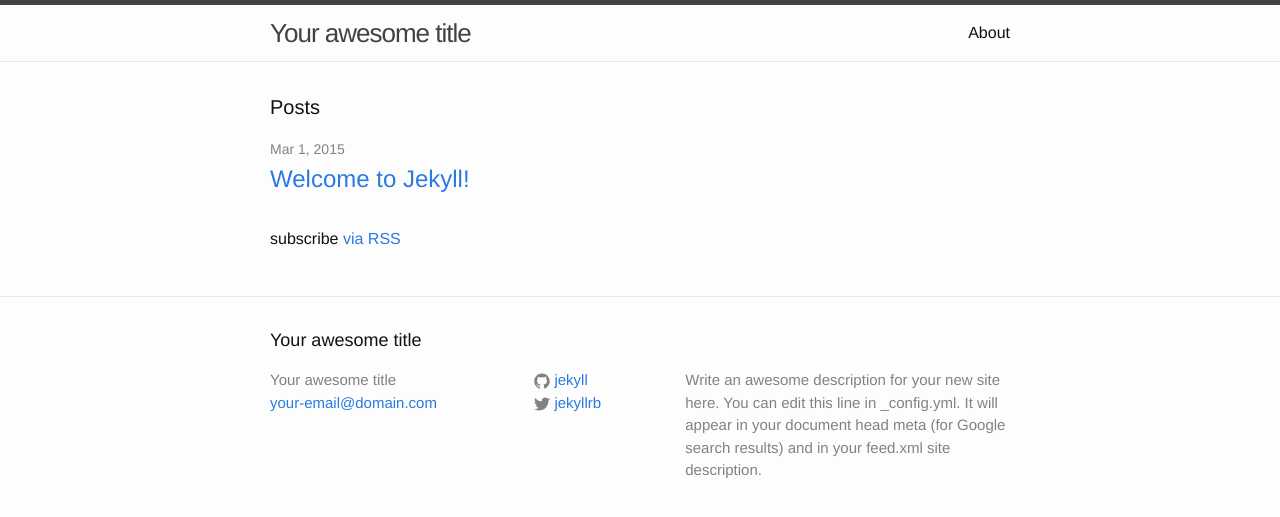
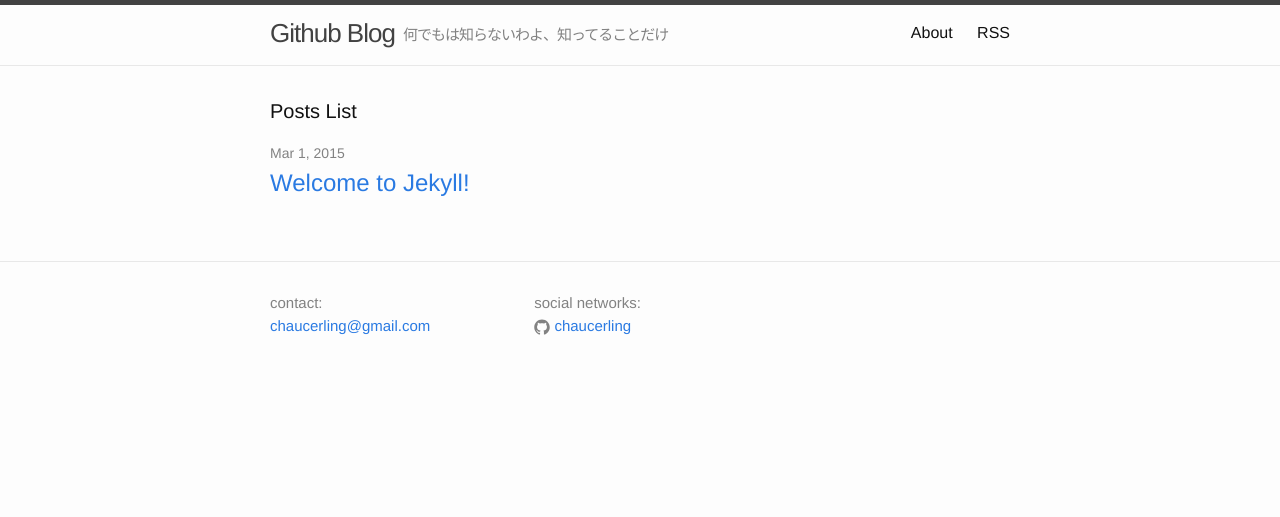
Before and after one commit to chaucerling/chaucerling.github.io, a Jekyll site: the page built from index.html, in a window 1280 px wide. Shown: the top 517 px of the page. Built offline with Jekyll 4.4.1, drawn with Linux system fonts in a browser that asks for light colours.

Commit message:
change css and config

```diff
--- a/_config.yml
+++ b/_config.yml
@@ -1,14 +1,12 @@
 # Site settings
-title: Your awesome title
-email: your-email@domain.com
+title: Github Blog
+email: chaucerling@gmail.com
 description: > # this means to ignore newlines until "baseurl:"
-  Write an awesome description for your new site here. You can edit this
-  line in _config.yml. It will appear in your document head meta (for
-  Google search results) and in your feed.xml site description.
+  何でもは知らないわよ、知ってることだけ
 baseurl: "" # the subpath of your site, e.g. /blog/
 url: "http://yourdomain.com" # the base hostname & protocol for your site
-twitter_username: jekyllrb
-github_username:  jekyll
+twitter_username:
+github_username:  chaucerling
 
 # Build settings
 markdown: kramdown
--- a/_includes/footer.html
+++ b/_includes/footer.html
@@ -2,18 +2,17 @@
 
   <div class="wrapper">
 
-    <h2 class="footer-heading">{{ site.title }}</h2>
-
     <div class="footer-col-wrapper">
       <div class="footer-col  footer-col-1">
         <ul class="contact-list">
-          <li>{{ site.title }}</li>
+          <li>contact:</li>
           <li><a href="mailto:{{ site.email }}">{{ site.email }}</a></li>
         </ul>
       </div>
 
       <div class="footer-col  footer-col-2">
         <ul class="social-media-list">
+          <li>social networks:</li>
           {% if site.github_username %}
           <li>
             <a href="https://github.com/{{ site.github_username }}">
@@ -45,9 +44,9 @@
         </ul>
       </div>
 
-      <div class="footer-col  footer-col-3">
+<!--       <div class="footer-col  footer-col-3">
         <p class="text">{{ site.description }}</p>
-      </div>
+      </div> -->
     </div>
 
   </div>
--- a/_includes/header.html
+++ b/_includes/header.html
@@ -3,6 +3,7 @@
   <div class="wrapper">
 
     <a class="site-title" href="{{ site.baseurl }}/">{{ site.title }}</a>
+    <span class="text site-sub-title">{{ site.description }}</span>
 
     <nav class="site-nav">
       <a href="#" class="menu-icon">
--- a/_sass/_layout.scss
+++ b/_sass/_layout.scss
@@ -21,6 +21,16 @@
     &:visited {
         color: $grey-color-dark;
     }
+}
+
+.site-sub-title {
+    font-size: 15px;
+    line-height: 60px;
+    color: $grey-color;
+    letter-spacing: -1px;
+    float: left;
+    padding-left: 8px;
+
 }
 
 .site-nav {
--- a/feed.xml
+++ b/feed.xml
@@ -1,5 +1,7 @@
 ---
 layout: null
+title: RSS
+permalink: /feed.xml
 ---
 <?xml version="1.0" encoding="UTF-8"?>
 <rss version="2.0" xmlns:atom="http://www.w3.org/2005/Atom">
--- a/index.html
+++ b/index.html
@@ -4,7 +4,7 @@
 
 <div class="home">
 
-  <h1 class="page-heading">Posts</h1>
+  <h1 class="page-heading">Posts List</h1>
 
   <ul class="post-list">
     {% for post in site.posts %}
@@ -18,6 +18,4 @@
     {% endfor %}
   </ul>
 
-  <p class="rss-subscribe">subscribe <a href="{{ "/feed.xml" | prepend: site.baseurl }}">via RSS</a></p>
-
 </div>
```
Also changed, not shown: about.md (+2 -5 lines).
